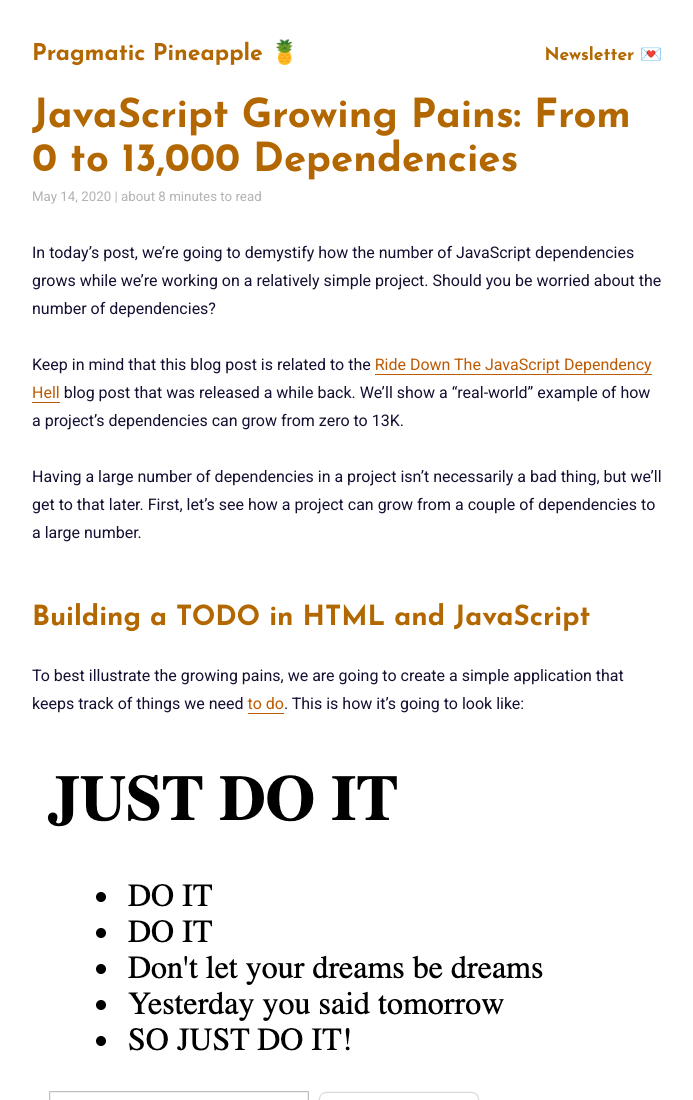
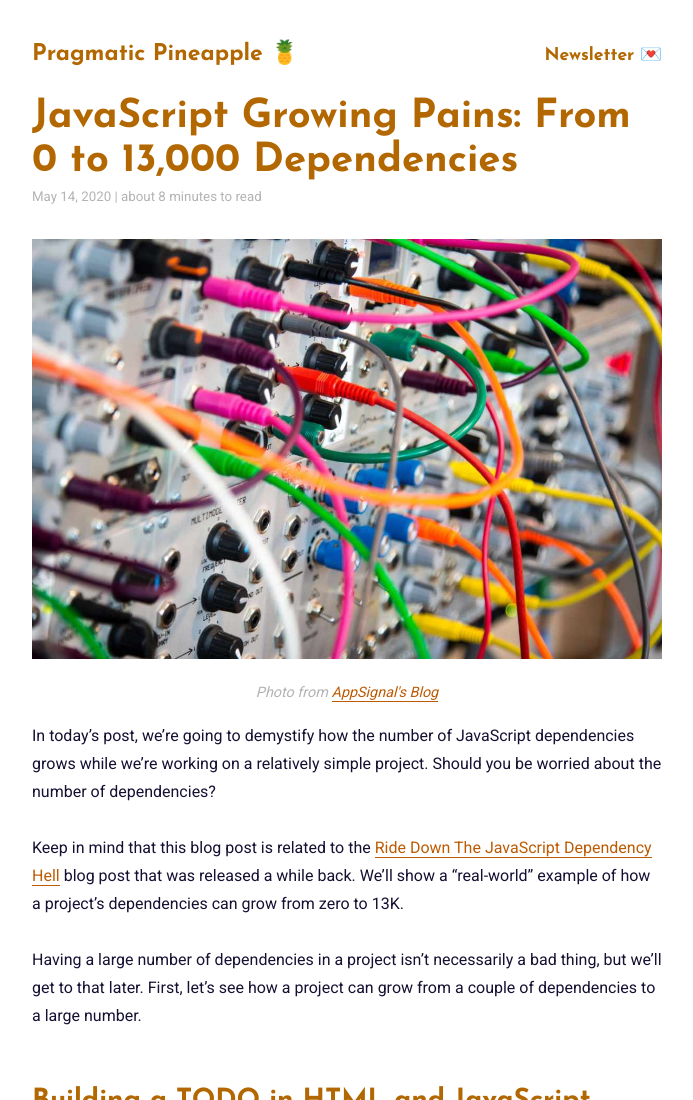
Before and after one commit to nikolalsvk/blog, a Gatsby site: page /javascript-growing-pains-from-0-to-13000-dependencies/ in a window 1280 px wide. Shown: the top 1100 px of the page, without its empty margins (293-986 px from the left). Built offline with nearby package versions, Linux system fonts and the light colour scheme; Gatsby itself is replaced by a stand-in of ours; some packages are replaced by stand-ins of ours; no server answers.

Commit message:
Add cover photo inside the blog post

```diff
--- a/content/blog/javascript-growing-pains-from-0-to-13000-dependencies/index.md
+++ b/content/blog/javascript-growing-pains-from-0-to-13000-dependencies/index.md
@@ -11,6 +11,13 @@ published: true
 tags:
   - JavaScript
 ---
+
+![Cables](./cover.jpg)
+
+<div class="photo-caption">
+Photo from <a href="https://blog.appsignal.com/2020/05/14/javascript-growing-pains-from-0-to-13000-dependencies.html
+">AppSignal's Blog</a>
+</div>
 
 In today’s post, we’re going to demystify how the number of JavaScript dependencies grows while we’re working on a relatively simple project. Should you be worried about the number of dependencies?
 
```
